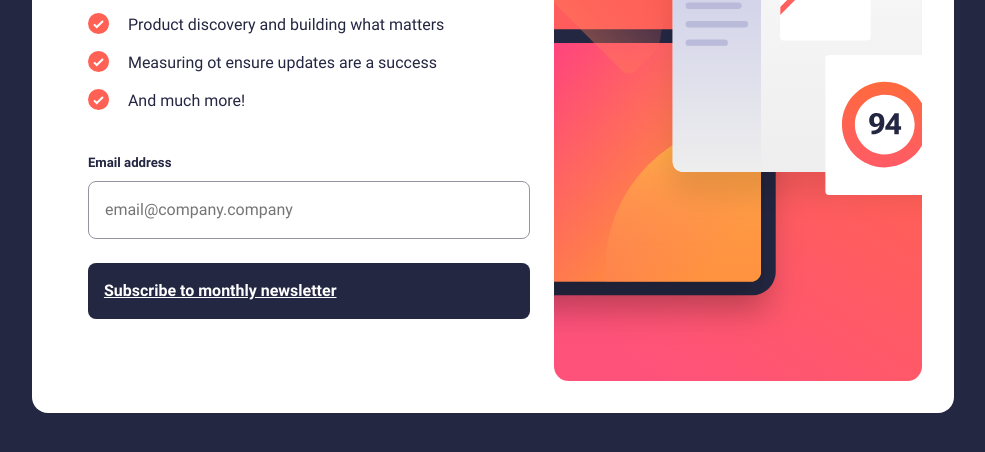
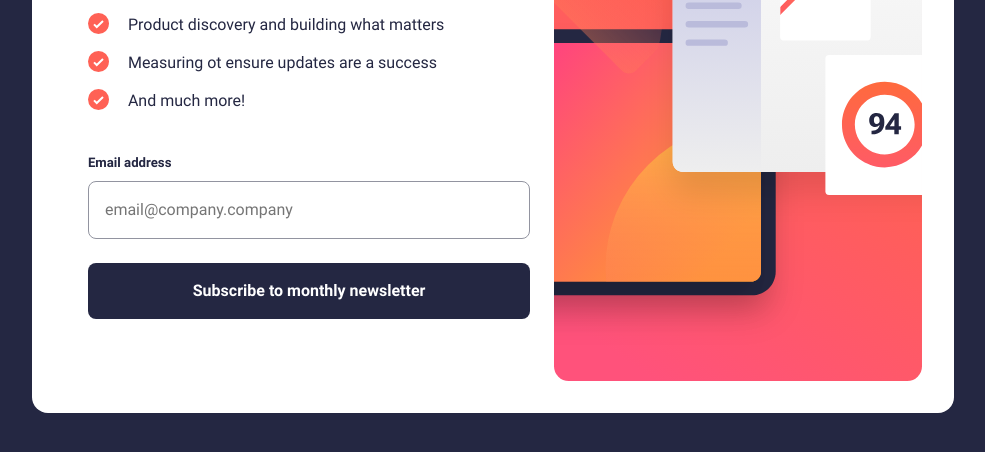
Before and after one commit to AhnafTahmid4332/FrontEnd-Mentor-Project1, a website: page index.html in a window 1280 px wide. Shown: the part 292-744 px from the top of the page, without its empty margins (147-1132 px from the left). Drawn offline with Linux system fonts and the light colour scheme.

Commit message:
Update style.css

```diff
--- a/style.css
+++ b/style.css
@@ -107,6 +107,10 @@ body {
   background-color: var(--clr-neutral-800);
 }
 
+a {
+  text-decoration: none;
+}
+
 input {
  padding: 1rem;
  border-radius: .5rem;
@@ -167,6 +171,7 @@ input:not(:focus):invalid {
  padding: 1rem;
  border-radius: .5rem;
  cursor: pointer;
+  text-align: center;
 }
 
 .button:hover,
```
